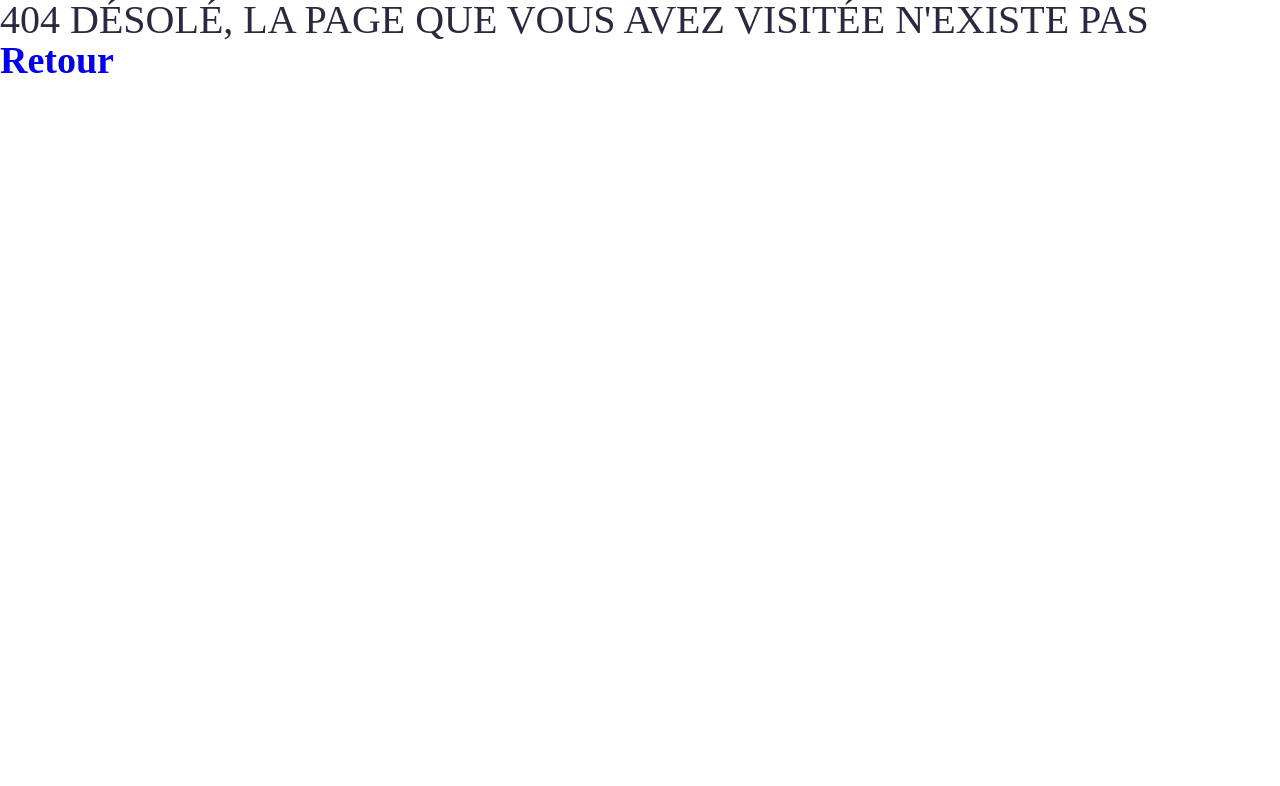
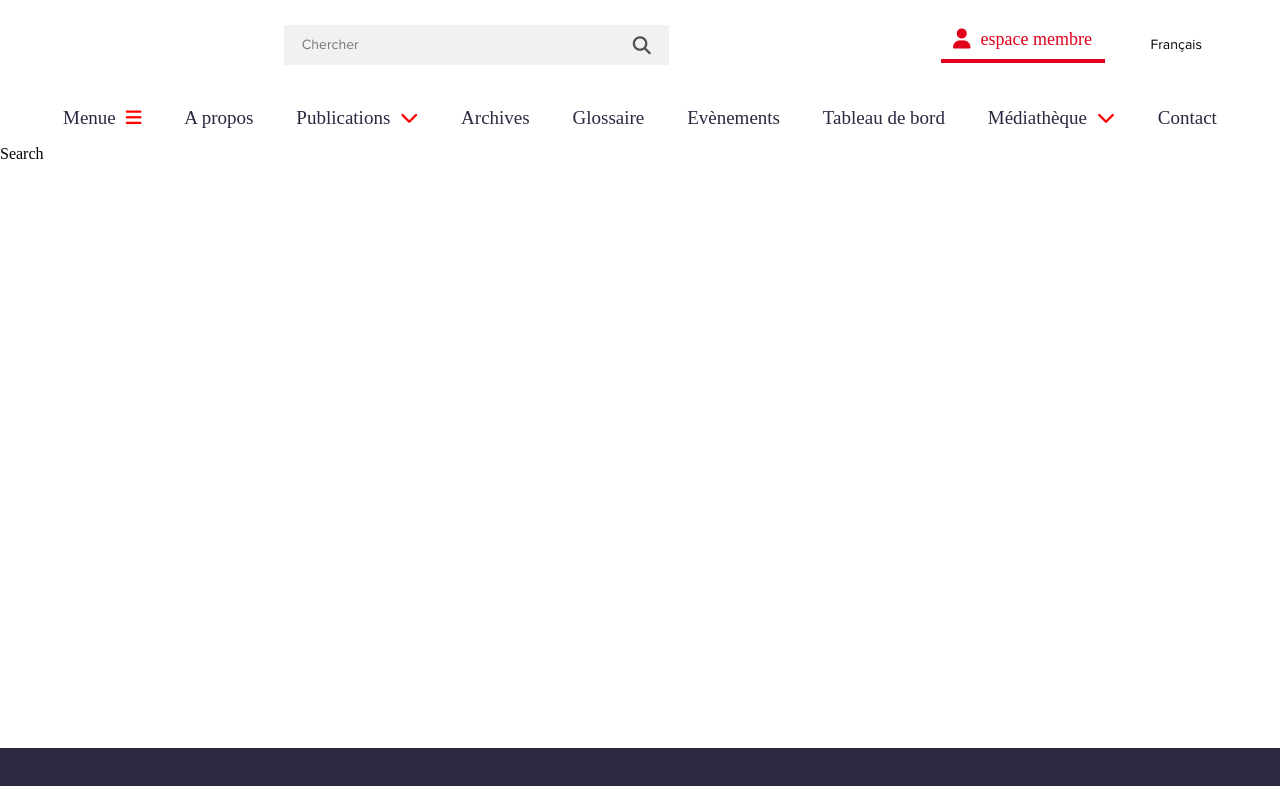
Before and after one commit to tarekguermazi/buildfront0602, a React (Create React App) app: page /search in a window 1280 px wide. Before the commit this address had no page. Shown: the top 786 px of the page. Built offline with nearby package versions, Linux system fonts and the light colour scheme.

Commit message:
Placeholder

```diff
--- /dev/null
+++ b/src/view/Search/Search.tsx
@@ -0,0 +1,7 @@
+import React from 'react'
+
+export default function Search() {
+    return (
+        <div>Search</div>
+    )
+}
--- a/src/view/routes.tsx
+++ b/src/view/routes.tsx
@@ -35,6 +35,7 @@ const navigateRoutes = [
     loader: () => import("src/view/Médiathèque/show-one/showDetails"),
   },
   { path: "/contact", loader: () => import("src/view/Contact/Contact") },
+  { path: "/search", loader: () => import("src/view/Search/Search") },
 ];
 const privateRoutes = [
   {
```
